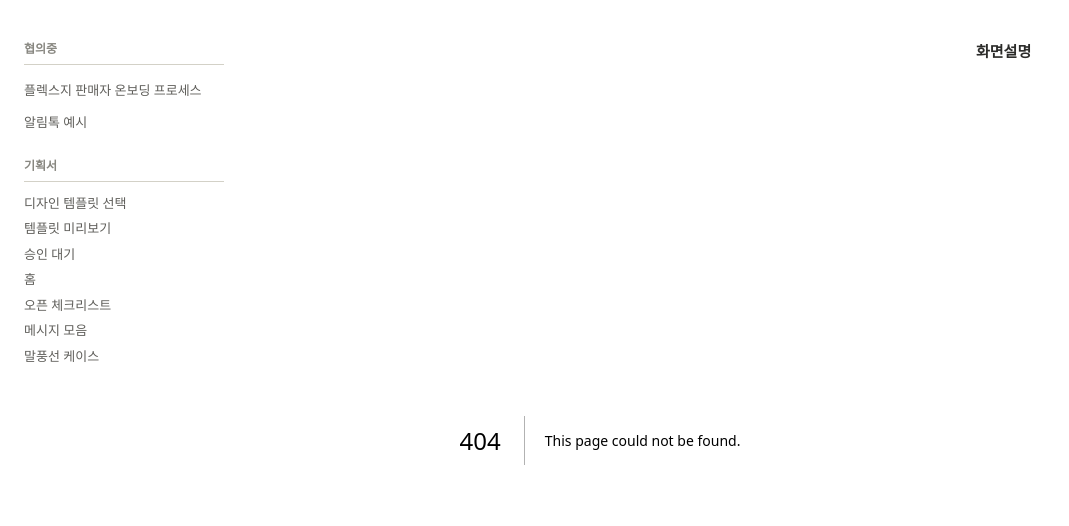
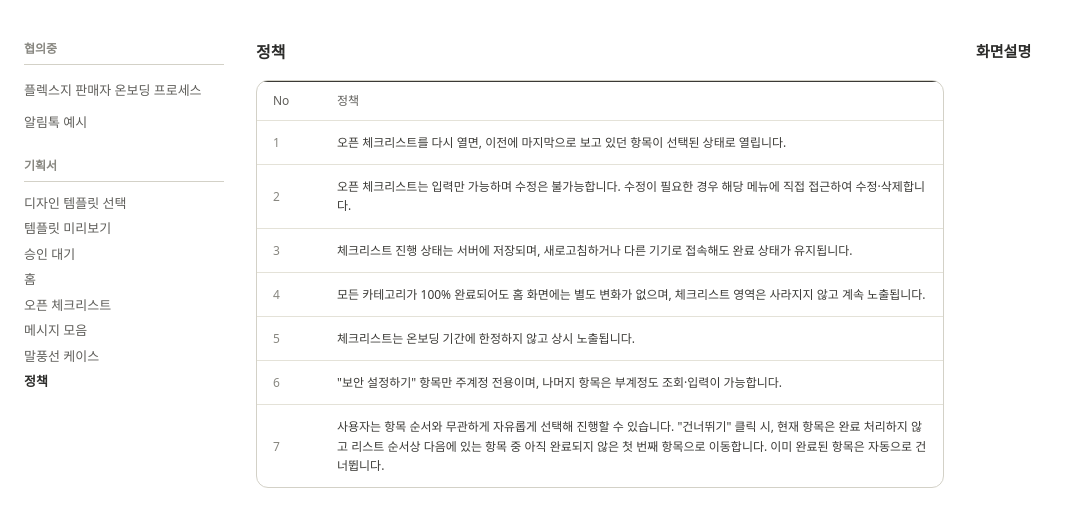
Before and after one commit to WEED-Convergence/WEED-Convergence-FLEXG-onboarding-HYESUN-2026-08, a Next.js app: page /policy in a window 1280 px wide. Before the commit this address had no page. Shown: the top 526 px of the page, without its empty margins (0-1069 px from the left). Built offline with nearby package versions, Linux system fonts and the light colour scheme.

Commit message:
정책 페이지 신규 추가
/policy 경로에 오픈 체크리스트 관련 정책 7개를 표로 정리한 페이지 추가
좌측 인덱스 "말풍선 케이스" 바로 다음에 "정책" 링크 추가

```diff
--- a/src/app/SidebarNav.tsx
+++ b/src/app/SidebarNav.tsx
@@ -12,6 +12,7 @@ const specDocs = [
   { href: "/open-checklist-popup", label: "오픈 체크리스트" },
   { href: "/message-collection", label: "메시지 모음" },
   { href: "/bubble-cases", label: "말풍선 케이스" },
+  { href: "/policy", label: "정책" },
 ];
 
 export default function SidebarNav() {
--- /dev/null
+++ b/src/app/policy/page.tsx
@@ -0,0 +1,58 @@
+export const metadata = {
+  title: "정책",
+};
+
+const policies = [
+  "오픈 체크리스트를 다시 열면, 이전에 마지막으로 보고 있던 항목이 선택된 상태로 열립니다.",
+  "오픈 체크리스트는 입력만 가능하며 수정은 불가능합니다. 수정이 필요한 경우 해당 메뉴에 직접 접근하여 수정·삭제합니다.",
+  "체크리스트 진행 상태는 서버에 저장되며, 새로고침하거나 다른 기기로 접속해도 완료 상태가 유지됩니다.",
+  "모든 카테고리가 100% 완료되어도 홈 화면에는 별도 변화가 없으며, 체크리스트 영역은 사라지지 않고 계속 노출됩니다.",
+  "체크리스트는 온보딩 기간에 한정하지 않고 상시 노출됩니다.",
+  "\"보안 설정하기\" 항목만 주계정 전용이며, 나머지 항목은 부계정도 조회·입력이 가능합니다.",
+  "사용자는 항목 순서와 무관하게 자유롭게 선택해 진행할 수 있습니다. \"건너뛰기\" 클릭 시, 현재 항목은 완료 처리하지 않고 리스트 순서상 다음에 있는 항목 중 아직 완료되지 않은 첫 번째 항목으로 이동합니다. 이미 완료된 항목은 자동으로 건너뜁니다.",
+];
+
+export default function PolicyPage() {
+  return (
+    <div>
+      <p className="text-[16px] font-bold text-[var(--text-primary)]">정책</p>
+      <div className="mt-4 overflow-x-auto rounded-xl border border-[var(--border)]">
+        <table className="w-full min-w-[600px] border-collapse text-left text-[12px]">
+          <thead>
+            <tr style={{ borderTop: "1.5px solid #3B3A36" }}>
+              <th
+                className="w-[64px] px-4 py-2.5 font-medium"
+                style={{ borderBottom: "1px solid #E4E2D8", color: "#5F5E5A" }}
+              >
+                No
+              </th>
+              <th
+                className="px-4 py-2.5 font-medium"
+                style={{ borderBottom: "1px solid #E4E2D8", color: "#5F5E5A" }}
+              >
+                정책
+              </th>
+            </tr>
+          </thead>
+          <tbody>
+            {policies.map((policy, index) => (
+              <tr
+                key={index}
+                style={{
+                  borderBottom: index === policies.length - 1 ? "none" : "1px solid #E4E2D8",
+                }}
+              >
+                <td className="px-4 py-3" style={{ color: "#888780", lineHeight: 1.6 }}>
+                  {index + 1}
+                </td>
+                <td className="px-4 py-3" style={{ color: "#3B3A36", lineHeight: 1.6 }}>
+                  {policy}
+                </td>
+              </tr>
+            ))}
+          </tbody>
+        </table>
+      </div>
+    </div>
+  );
+}
```
